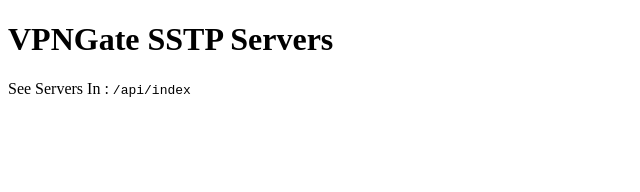
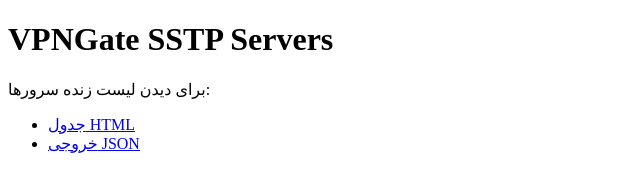
Before and after one commit to SOocoOT/SSTP-Collector, a plain HTML site: page pages/index.html in a window 1280 px wide. Shown: the whole page, without its empty margins (0-640 px from the left). Drawn offline with Linux system fonts and the light colour scheme.

Commit message:
Update index.html

```diff
--- a/pages/index.html
+++ b/pages/index.html
@@ -6,6 +6,10 @@
 </head>
 <body>
   <h1>VPNGate SSTP Servers</h1>
-  <p>See Servers In :  <code>/api/index</code> </p>
+  <p>برای دیدن لیست زنده سرورها:</p>
+  <ul>
+    <li><a href="/api/index">جدول HTML</a></li>
+    <li><a href="/api/json">خروجی JSON</a></li>
+  </ul>
 </body>
 </html>
```
